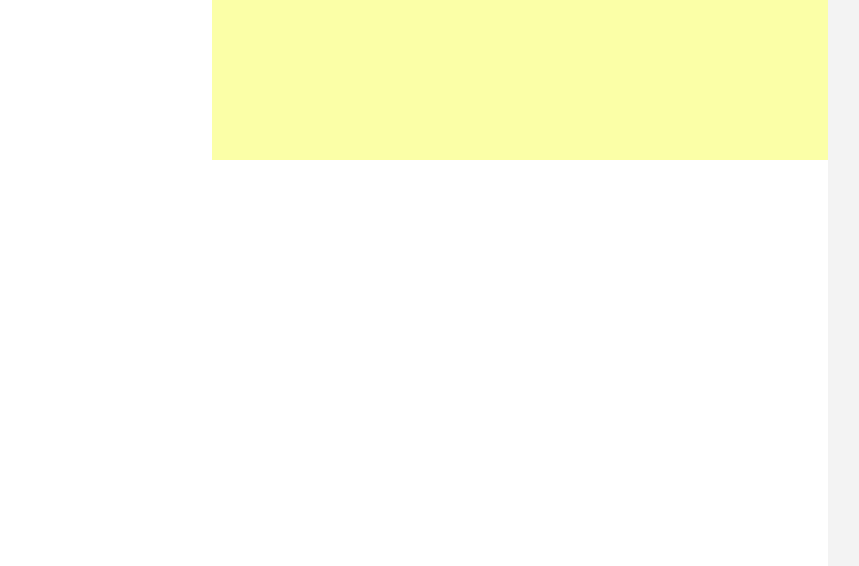
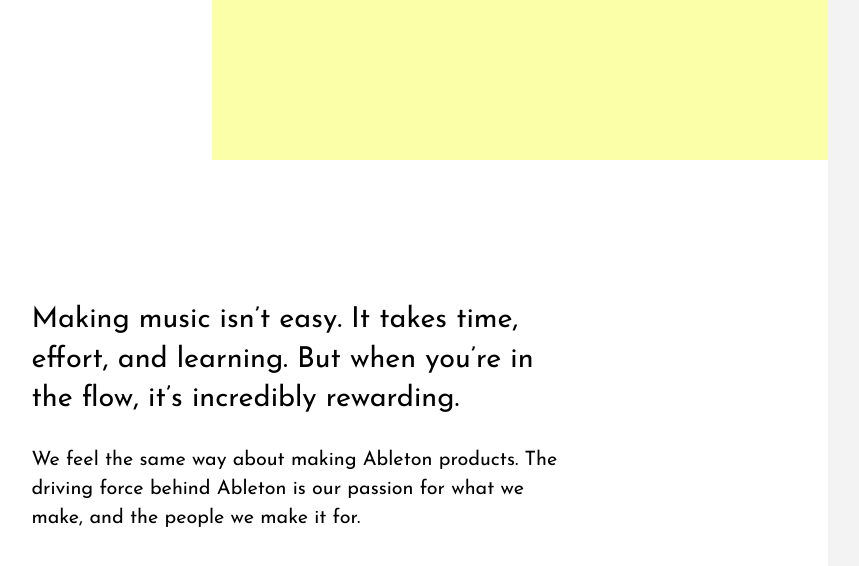
Before and after one commit to love-to-code108/website1, a website: page public/index.html in a window 1280 px wide. Shown: the part 1960-2526 px from the top of the page, without its empty margins (343-1202 px from the left). Drawn offline with Linux system fonts and the light colour scheme; grey boxes are pictures that could not be loaded.

Commit message:
nearly completed the fourth part from the hero section

```diff
--- a/public/index.html
+++ b/public/index.html
@@ -58,6 +58,10 @@
         <div class="spaces">
             <div id="heroSection">
 
+
+
+            <!-- ============================================ -->
+            <!-- second part from the hero section -->
             </div>
             <h1 class="heroText">Ableton</h1>
             <div id="part2">
@@ -65,10 +69,21 @@
                 <br>
                 <p class="smaller">Ableton was founded in 1999 and released the first version of Live in 2001. Our products are used by a community of dedicated musicians, sound designers, and artists from across the world.</p>
             </div>
+
+
+            <!-- =============================================== -->
+            <!-- third part from the hero section -->
             <div id="shapes">
                 <div id="yellowBox"></div>
                 <div id="smallPic"></div>
                 <div id="bigPic"></div>
+            </div>
+
+            <!-- =============================================== -->
+            <!-- the fourth part after the hero section -->
+            <div id="part4">
+                <p class="part41">Making music isn’t easy. It takes time, effort, and learning. But when you’re in the flow, it’s incredibly rewarding.</p>
+                <p class="part42">We feel the same way about making Ableton products. The driving force behind Ableton is our passion for what we make, and the people we make it for.</p>
             </div>
         </div>
     </div>
--- a/src/styles.css
+++ b/src/styles.css
@@ -197,7 +197,7 @@ html{
 #smallPic{
     position: absolute;
     width: 35%;
-    height: 40%;
+    height: 34%;
     background-image: url(../assets/img/2nd\(1\).jpg);
     background-repeat: no-repeat;
     background-size: contain;
@@ -212,6 +212,31 @@ html{
     background-repeat: no-repeat;
     background-size: contain;
     left: 5rem;
+
+}
+
+
+/* ================================================================ */
+/* the fourth part from the hero section */
+
+#part4{
+    display: flex;
+    flex-direction: column;
+    flex-basis: auto;
+    width: 50%;
+    position: relative;
+    top: 5.4rem;
+
+}
+.part41{
+    font-size: 1.6rem;
+    line-height: 2.2rem;
+    margin-bottom: 1.5rem;
+
+}
+.part42{
+    font-size: 1.1rem;
+    line-height: 1.6rem;
 
 }
 
```
